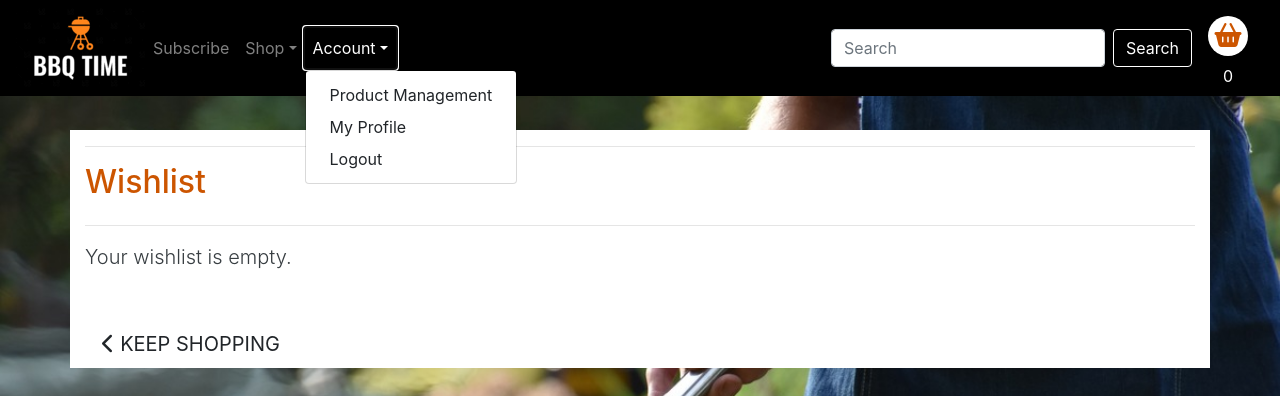
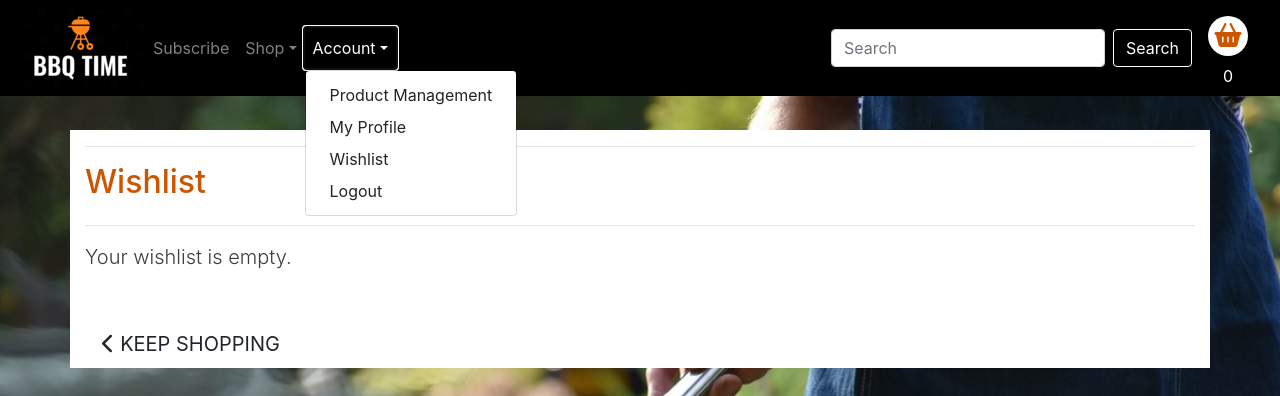
Before and after one commit to clawrence00/bbqtime, a Django app: page /profile/wishlist/ in a window 1280 px wide, after a click on "Account". Shown: the top 396 px of the page. Run offline with Django 3.2, Linux system fonts and the light colour scheme; the visitor is signed in with stand-in values (Sample User, id 1); some libraries are stand-ins or nearby versions.

Commit message:
added functionality to add to wishlist

```diff
--- a/profiles/templates/profiles/profile_wishlist.html
+++ b/profiles/templates/profiles/profile_wishlist.html
@@ -47,7 +47,7 @@
                         <td class="py-3">
                             <p></p>
                             <a class="remove-item btn btn-sm btn-danger"
-                                id="remove_{{ item.item_id }}"><small>Delete</small></a>
+                                id="{% url 'remove_wish' wishlist.id %}"><small>Delete</small></a>
                         </td>
                     </tr>
                     {% endfor %}
--- a/profiles/urls.py
+++ b/profiles/urls.py
@@ -9,4 +9,6 @@ urlpatterns = [
          views.wishlist, name='wishlist'),
     path('add_to_wishlist/<product_id>/',
          views.add_to_wishlist, name='add_to_wishlist'),
+    path('remove_wish/int:<wishlist_id>/',
+         views.remove_wish, name='remove_wish'),
 ]
--- a/profiles/views.py
+++ b/profiles/views.py
@@ -1,7 +1,7 @@
 from django.shortcuts import render, get_object_or_404, reverse
 from django.contrib import messages
 from django.contrib.auth.decorators import login_required
-
+from django.http import HttpResponseRedirect
 from .models import UserProfile, Wishlist
 from shop.models import Product
 from .forms import UserProfileForm
@@ -60,14 +60,22 @@ def wishlist(request):
     return render(request, template, context)
 
 
+@login_required
 def add_to_wishlist(request, product_id):
     """Add item to the user's wishlist."""
 
-    product = get_object_or_404(Product, pk=product_id)
-    wishlist = Wishlist.objects.get_queryset(user=request.user)
-    wishlist.product.add(product)
-    template = 'profiles/profile_wishlist.html'
-    context = {
-        'wishlist': wishlist
-    }
-    return render(request, template, context)
+    product = get_object_or_404(Product, id=product_id)
+    user = request.user
+
+    product = Wishlist.objects.get_or_create(product=product, user=user)
+
+    return HttpResponseRedirect(request.META["HTTP_REFERER"])
+
+
+@login_required
+def remove_wish(request, wishlist_id):
+
+    wish = get_object_or_404(Wishlist, pk=wishlist_id)
+    print(wish)
+
+    return HttpResponseRedirect(request.META["HTTP_REFERER"])
--- a/templates/base.html
+++ b/templates/base.html
@@ -124,6 +124,7 @@
                 <a href="{% url 'profile' %}" class="dropdown-item"
                   >My Profile</a
                 >
+                <a href="{% url 'wishlist' %}" class="dropdown-item">Wishlist</a>
                 <a href="{% url 'account_logout' %}" class="dropdown-item"
                   >Logout</a
                 >
```
